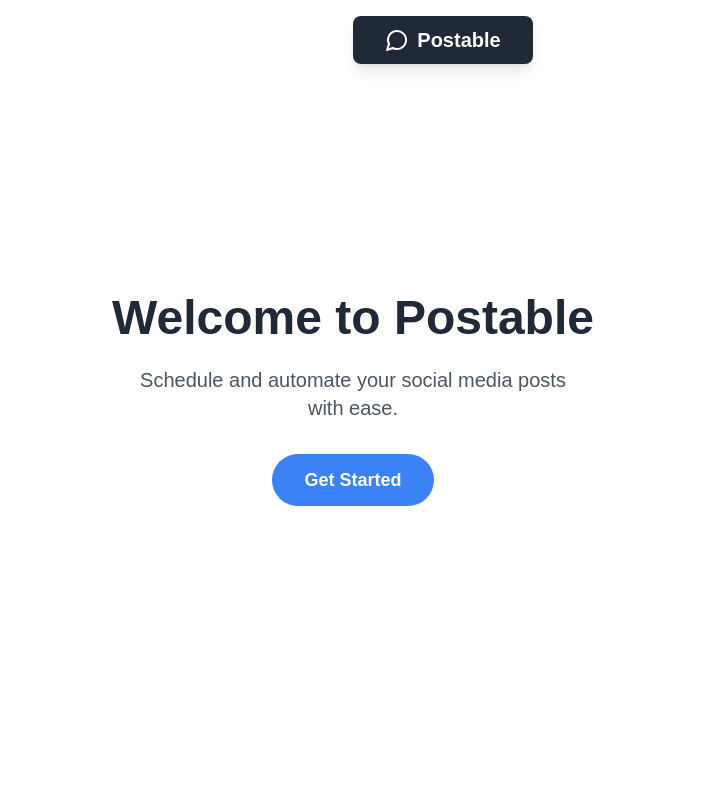
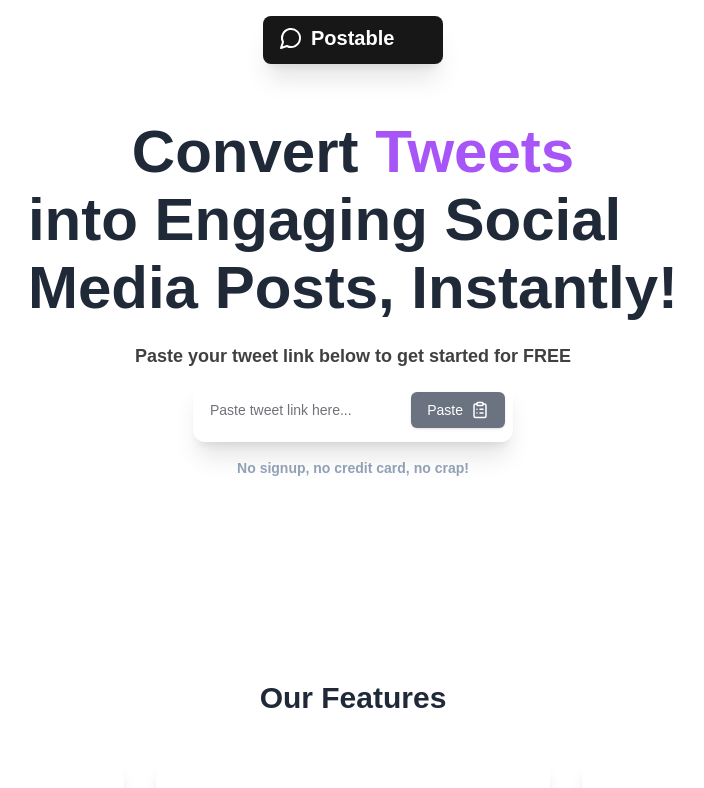
Before and after one commit to toufiqfarhan0/vignam-assignment, a Next.js app: page / in a window 1280 px wide. Shown: the top 788 px of the page, without its empty margins (287-991 px from the left). Built offline with nearby package versions, Linux system fonts and the light colour scheme.

Commit message:
updated the styles

```diff
--- a/app/page.tsx
+++ b/app/page.tsx
@@ -5,11 +5,11 @@
 
 export default function Home() {
   return (
-    <main className="flex min-h-screen flex-col items-center justify-between">
+    <div className="flex min-h-screen flex-col items-center justify-center">
       <Header />
       <Hero />
       <Features />
       <Footer />
-    </main>
+    </div>
   );
 }
--- a/components/Header.tsx
+++ b/components/Header.tsx
@@ -1,71 +1,74 @@
 "use client"
 
-import { useState, useEffect } from 'react'
-import { motion, AnimatePresence } from 'framer-motion'
-import { MessageCircle, ClipboardList } from 'lucide-react'
-import { Input } from "@/components/ui/input"
+import { useState, useEffect } from "react"
+import { motion, AnimatePresence } from "framer-motion"
+import { MessageCircle } from "lucide-react"
+import { InputWithPaste } from "@/components/ui/input"
+import { Button } from "@/components/ui/button"
 
-export default function Header() {
+export default function Component() {
   const [isScrolled, setIsScrolled] = useState(false)
 
   useEffect(() => {
     const handleScroll = () => {
-      setIsScrolled(window.scrollY > 20)
+      setIsScrolled(window.scrollY > 5)
     }
 
-    window.addEventListener('scroll', handleScroll)
-    return () => window.removeEventListener('scroll', handleScroll)
+    window.addEventListener("scroll", handleScroll)
+    return () => window.removeEventListener("scroll", handleScroll)
   }, [])
 
   return (
     <motion.header
-      className="fixed top-4 left-1/2 z-50 -translate-x-1/2"
+      className="fixed top-0 left-0 right-0 z-50 flex justify-center items-center min-w-full"
       initial={{ y: -100 }}
       animate={{ y: 0 }}
-      transition={{ type: 'spring', stiffness: 300, damping: 30 }}
+      transition={{ type: "spring", stiffness: 100, damping: 50 }}
     >
-      <AnimatePresence initial={false}>
       <motion.div
-          key="header-content"
+        layout
+        className="mt-4 overflow-hidden rounded-lg bg-neutral-900 shadow-xl"
         initial={false}
         animate={{
-            height: isScrolled ? 'auto' : '48px',
-            width: isScrolled ? 'auto' : '180px',
+          height: isScrolled ? "auto" : "48px",
+          width: isScrolled ? "auto" : "180px",
         }}
-          transition={{ duration: 0.3, ease: 'easeInOut' }}
-          className="flex items-center justify-center overflow-hidden rounded-lg bg-gray-800 px-4 py-2 shadow-lg"
+        transition={{ duration: 0.3, ease: [0.4, 0, 0.2, 1] }}
       >
+        <AnimatePresence mode="wait">
           {isScrolled ? (
             <motion.div
+              key="expanded"
+              initial={{ opacity: 0, width: 0 }}
+              animate={{ opacity: 1, width: "auto" }}
+              exit={{ opacity: 0, width: 0 }}
+              transition={{ duration: 0.3, ease: [0.4, 0, 0.2, 1] }}
+              className="flex items-center space-x-4 px-4 py-2"
+            >
+              <MessageCircle className="h-6 w-6 text-white" />
+              <span className="text-xl font-bold text-white">Postable</span>
+              <div className="flex items-center space-x-2">
+                <InputWithPaste
+                  className="w-80 items-center gap-2 rounded-xl border border-transparent bg-neutral-800 py-2 pe-2 ps-4 transition-colors focus-within:border-white/10 hover:bg-neutral-700 md:flex"
+                  placeholder="Paste tweet link here..."
+                />
+              </div>
+            </motion.div>
+          ) : (
+            <motion.div
+              key="collapsed"
               initial={{ opacity: 0 }}
               animate={{ opacity: 1 }}
               exit={{ opacity: 0 }}
-              transition={{ duration: 0.2 }}
-              className="flex items-center space-x-4"
-            >
-              <Input
-                className="w-64 bg-transparent py-2 text-sm text-white focus-visible:outline-none"
-                placeholder="Paste tweet link here..."
-              />
-              <button className="flex items-center justify-center gap-2 rounded-md bg-gray-500 px-4 py-2 text-white transition-colors hover:bg-gray-600">
-                <span className="text-sm font-medium text-white">Paste</span>
-                <ClipboardList size={18} />
-              </button>
-            </motion.div>
-          ) : (
-            <motion.div
-              initial={{ opacity: 0 }}
-              animate={{ opacity: 1 }}
-              exit={{ opacity: 0 }}
-              transition={{ duration: 0.2 }}
-              className="flex items-center space-x-2"
+              transition={{ duration: 0.3, ease: [0.4, 0, 0.2, 1] }}
+              className="flex items-center space-x-2 px-4 py-2"
             >
               <MessageCircle className="h-6 w-6 text-white" />
               <span className="text-xl font-bold text-white">Postable</span>
             </motion.div>
           )}
+        </AnimatePresence>
       </motion.div>
-      </AnimatePresence>
     </motion.header>
   )
 }
--- a/components/Hero.tsx
+++ b/components/Hero.tsx
@@ -1,36 +1,27 @@
 "use client";
 
-import { motion } from "framer-motion";
+import { InputWithPaste } from "./ui/input";
 
 export default function Hero() {
   return (
-    <section className="flex min-h-screen flex-col items-center justify-center text-center">
-      <motion.h1
-        className="mb-6 text-5xl font-bold text-gray-800"
-        initial={{ opacity: 0, y: 20 }}
-        animate={{ opacity: 1, y: 0 }}
-        transition={{ delay: 0.2 }}
-      >
-        Welcome to Postable
-      </motion.h1>
-      <motion.p
-        className="mb-8 max-w-md text-xl text-gray-600"
-        initial={{ opacity: 0, y: 20 }}
-        animate={{ opacity: 1, y: 0 }}
-        transition={{ delay: 0.4 }}
-      >
-        Schedule and automate your social media posts with ease.
-      </motion.p>
-      <motion.button
-        className="rounded-full bg-blue-500 px-8 py-3 text-lg font-semibold text-white hover:bg-blue-600"
-        initial={{ opacity: 0, y: 20 }}
-        animate={{ opacity: 1, y: 0 }}
-        transition={{ delay: 0.6 }}
-        whileHover={{ scale: 1.05 }}
-        whileTap={{ scale: 0.95 }}
-      >
-        Get Started
-      </motion.button>
-    </section>
+    <div className="flex h-[600px] flex-col items-center justify-center text-center">
+      <h1 className="mb-6 text-6xl font-extrabold text-gray-800">
+        Convert <span className="text-purple-500">Tweets</span>{" "}
+        <span className="flex mt-2">into Engaging Social</span>{" "}
+        <span className="flex mt-2">Media Posts, Instantly!</span>
+      </h1>
+      <h1 className="text-lg text-neutral-700 font-semibold">
+        Paste your tweet link below to get started for FREE
+      </h1>
+      <div className="flex items-center space-x-2 mt-2">
+        <InputWithPaste
+          className="min-w-80 items-center gap-2 rounded-xl border-transparent bg-white shadow-xl py-2 pe-2 ps-4"
+          placeholder="Paste tweet link here..."
+        />
+      </div>
+      <div className="mt-4">
+      <p className="text-sm font-bold text-slate-400">No signup, no credit card, no crap!</p>
+      </div>
+    </div>
   );
 }
--- /dev/null
+++ b/components/ui/button.tsx
@@ -0,0 +1,57 @@
+import * as React from "react"
+import { Slot } from "@radix-ui/react-slot"
+import { cva, type VariantProps } from "class-variance-authority"
+
+import { cn } from "@/lib/utils"
+
+const buttonVariants = cva(
+  "inline-flex items-center justify-center whitespace-nowrap rounded-md text-sm font-medium transition-colors focus-visible:outline-none focus-visible:ring-1 focus-visible:ring-ring disabled:pointer-events-none disabled:opacity-50",
+  {
+    variants: {
+      variant: {
+        default:
+          "bg-primary text-primary-foreground shadow hover:bg-primary/90",
+        destructive:
+          "bg-destructive text-destructive-foreground shadow-sm hover:bg-destructive/90",
+        outline:
+          "border border-input bg-background shadow-sm hover:bg-accent hover:text-accent-foreground",
+        secondary:
+          "bg-secondary text-secondary-foreground shadow-sm hover:bg-secondary/80",
+        ghost: "hover:bg-accent hover:text-accent-foreground",
+        link: "text-primary underline-offset-4 hover:underline",
+      },
+      size: {
+        default: "h-9 px-4 py-2",
+        sm: "h-8 rounded-md px-3 text-xs",
+        lg: "h-10 rounded-md px-8",
+        icon: "h-9 w-9",
+      },
+    },
+    defaultVariants: {
+      variant: "default",
+      size: "default",
+    },
+  }
+)
+
+export interface ButtonProps
+  extends React.ButtonHTMLAttributes<HTMLButtonElement>,
+    VariantProps<typeof buttonVariants> {
+  asChild?: boolean
+}
+
+const Button = React.forwardRef<HTMLButtonElement, ButtonProps>(
+  ({ className, variant, size, asChild = false, ...props }, ref) => {
+    const Comp = asChild ? Slot : "button"
+    return (
+      <Comp
+        className={cn(buttonVariants({ variant, size, className }))}
+        ref={ref}
+        {...props}
+      />
+    )
+  }
+)
+Button.displayName = "Button"
+
+export { Button, buttonVariants }
--- a/components/ui/input.tsx
+++ b/components/ui/input.tsx
@@ -1,6 +1,7 @@
-import * as React from "react"
-
-import { cn } from "@/lib/utils"
+import * as React from "react";
+import { cn } from "@/lib/utils";
+import { Button } from "@/components/ui/button";
+import { ClipboardList } from "lucide-react";
 
 export interface InputProps
   extends React.InputHTMLAttributes<HTMLInputElement> {}
@@ -11,15 +12,39 @@
       <input
         type={type}
         className={cn(
-          "flex h-16 w-full rounded-md border border-input bg-transparent px-3 py-1 text-sm shadow-sm transition-colors file:border-0 file:bg-transparent file:text-sm file:font-medium file:text-foreground placeholder:text-muted-foreground focus-visible:outline-none focus-visible:ring-1 focus-visible:ring-ring disabled:cursor-not-allowed disabled:opacity-50",
+          "flex h-16 w-full rounded-md border border-input bg-transparent px-5 py-1 text-sm shadow-sm transition-colors file:border-0 file:bg-transparent file:text-sm file:font-medium file:text-foreground placeholder:text-muted-foreground disabled:cursor-not-allowed disabled:opacity-50",
           className
         )}
         ref={ref}
         {...props}
       />
-    )
+    );
   }
-)
-Input.displayName = "Input"
+);
+Input.displayName = "Input";
 
-export { Input }
+interface InputWithPasteProps extends InputProps {
+  onPaste?: () => void;
+}
+
+const InputWithPaste = React.forwardRef<HTMLInputElement, InputWithPasteProps>(
+  ({ className, onPaste, ...props }, ref) => {
+    return (
+      <div className="relative flex items-center justify-between">
+        <Input className={cn("pr-20", className)} ref={ref} {...props} />
+        <Button
+          type="button"
+          variant="default"
+          className={"absolute right-2 flex items-center justify-center gap-2 rounded-md bg-gray-500 px-4 py-2 text-white transition-colors hover:bg-gray-600"}
+          onClick={onPaste}
+        >
+          <span className="text-sm font-medium">Paste</span>
+          <ClipboardList size={18} />
+        </Button>
+      </div>
+    );
+  }
+);
+InputWithPaste.displayName = "InputWithPaste";
+
+export { Input, InputWithPaste };
--- a/package.json
+++ b/package.json
@@ -10,6 +10,7 @@
   },
   "dependencies": {
     "@radix-ui/react-icons": "^1.3.0",
+    "@radix-ui/react-slot": "^1.1.0",
     "class-variance-authority": "^0.7.0",
     "clsx": "^2.1.1",
     "framer-motion": "^11.11.9",
```
Also changed, not shown: 1 other file (tests, documents, lock files or other folders). Lines whose indentation alone changed are shown as unchanged.
